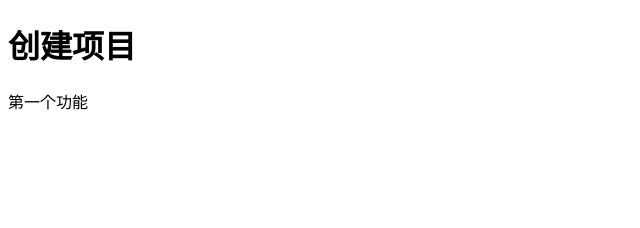
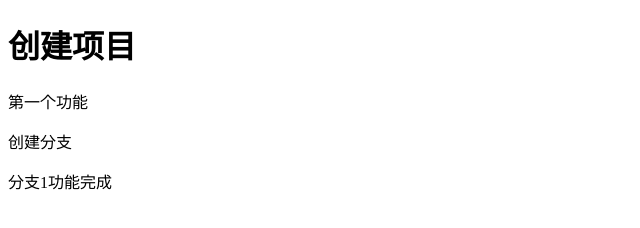
Before and after one commit to lijin1112/studenGit, a plain HTML site: page index.html in a window 1280 px wide. Shown: the whole page, without its empty margins (0-640 px from the left). Drawn offline with Linux system fonts and the light colour scheme.

Commit message:
分支功能完成

```diff
--- a/index.html
+++ b/index.html
@@ -8,5 +8,7 @@
 <body>
     <h1>创建项目</h1>
     <p>第一个功能</p>
+    <p>创建分支</p>
+    <p>分支1功能完成</p>
 </body>
 </html>
```
